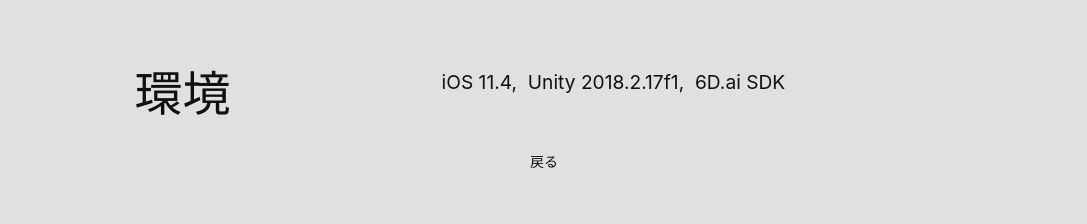
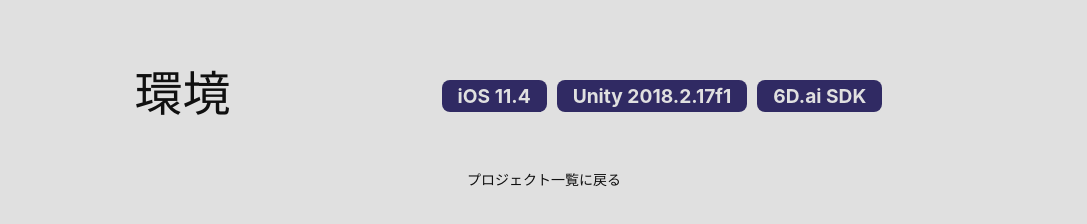
Before and after one commit to Mokuichi147/Mokuichi147-Pages, an Angular app: page /Project/ar-app in a window 1280 px wide. Shown: the part 1159-1383 px from the top of the page, without its empty margins (96-1183 px from the left). Built offline with nearby package versions, Linux system fonts and the light colour scheme.

Commit message:
[update] 表示方法の改善

```diff
--- a/src/app/projects/ar-app/ar-app.component.html
+++ b/src/app/projects/ar-app/ar-app.component.html
@@ -24,17 +24,15 @@
     </div>
     <h2>環境</h2>
     <div class="text">
-      <a>
-        iOS&nbsp;11.4,&nbsp;
-        Unity&nbsp;2018.2.17f1,&nbsp;
-        6D.ai&nbsp;SDK
-      </a>
+      <div class="chips main-color">iOS 11.4</div>
+      <div class="chips main-color">Unity 2018.2.17f1</div>
+      <div class="chips main-color">6D.ai SDK</div>
     </div>
   </div>
 
   <div class="back-button">
     <button mat-button routerLink="/Project">
-      戻る
+      プロジェクト一覧に戻る
     </button>
   </div>
 
--- a/src/app/projects/ar-app/ar-app.component.styl
+++ b/src/app/projects/ar-app/ar-app.component.styl
@@ -1,5 +1,6 @@
 black-color = #101010
 white-color = #e0e0e0
+accent-color = #302a63
 
 
 .project
@@ -64,6 +65,21 @@ white-color = #e0e0e0
 
 .space
   height 30vh
+
+.chips
+  height 2rem
+  line-height 2rem
+  display inline-flex
+  font-weight bold
+  padding-left 1rem
+  padding-right 1rem
+  margin-right 10px
+  margin-top 10px
+  border-radius 1vh
+
+.main-color
+  color white-color
+  background-color accent-color
 
 h1
   text-align center
--- a/src/app/projects/avatar2i/avatar2i.component.html
+++ b/src/app/projects/avatar2i/avatar2i.component.html
@@ -25,18 +25,16 @@
     </div>
     <h2>環境</h2>
     <div class="text">
-      <a>
-        iOS&nbsp;11.3,&nbsp;
-        ARKit&nbsp;1.5,&nbsp;
-        Unity&nbsp;2018.2.2f1,&nbsp;
-        Unity&nbsp;ARKit&nbsp;Plugin
-      </a>
+      <div class="chips main-color">iOS 11.3</div>
+      <div class="chips main-color">ARKit 1.5</div>
+      <div class="chips main-color">Unity 1028.2.2f1</div>
+      <div class="chips main-color">Unity ARKit Plugin</div>
     </div>
   </div>
 
   <div class="back-button">
     <button mat-button routerLink="/Project">
-      戻る
+      プロジェクト一覧に戻る
     </button>
   </div>
 
--- a/src/app/projects/avatar2i/avatar2i.component.styl
+++ b/src/app/projects/avatar2i/avatar2i.component.styl
@@ -1,5 +1,6 @@
 black-color = #101010
 white-color = #e0e0e0
+accent-color = #302a63
 
 
 .project
@@ -64,6 +65,21 @@ white-color = #e0e0e0
 
 .space
   height 30vh
+
+.chips
+  height 2rem
+  line-height 2rem
+  display inline-flex
+  font-weight bold
+  padding-left 1rem
+  padding-right 1rem
+  margin-right 10px
+  margin-top 10px
+  border-radius 1vh
+
+.main-color
+  color white-color
+  background-color accent-color
 
 h1
   text-align center
```
